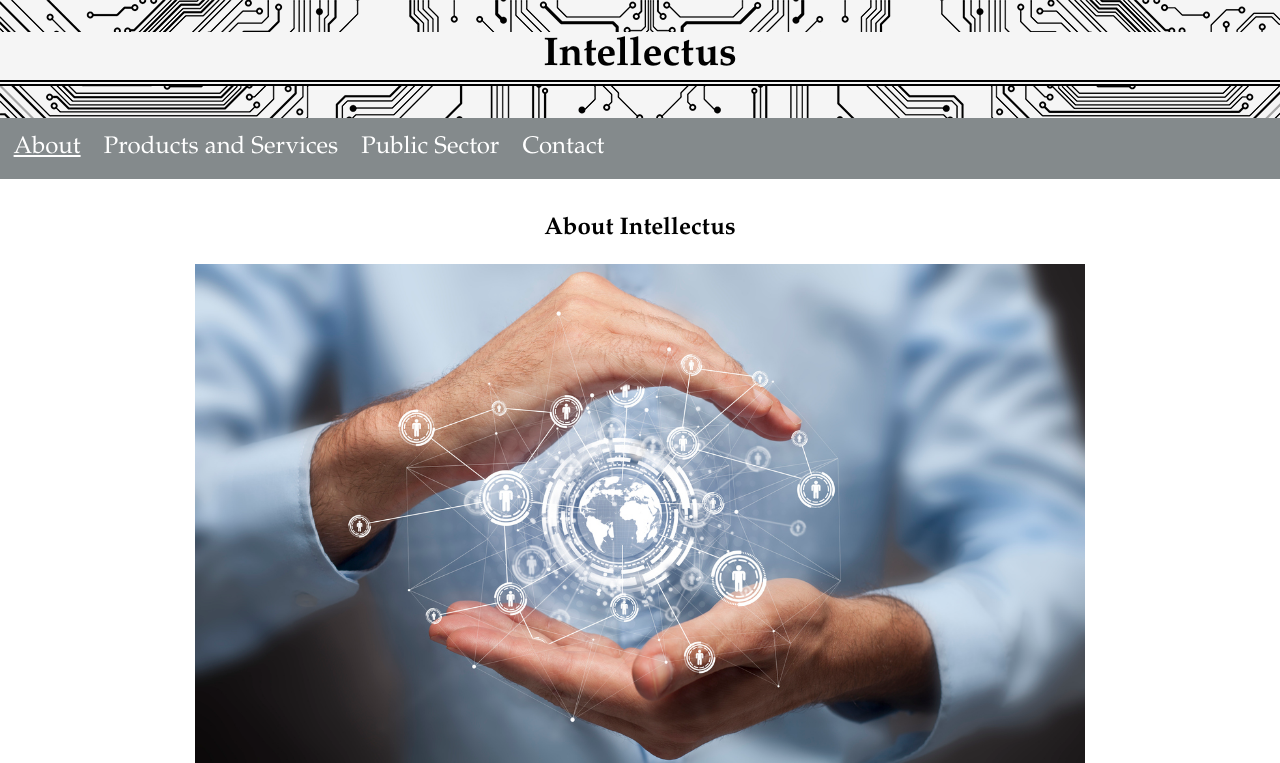
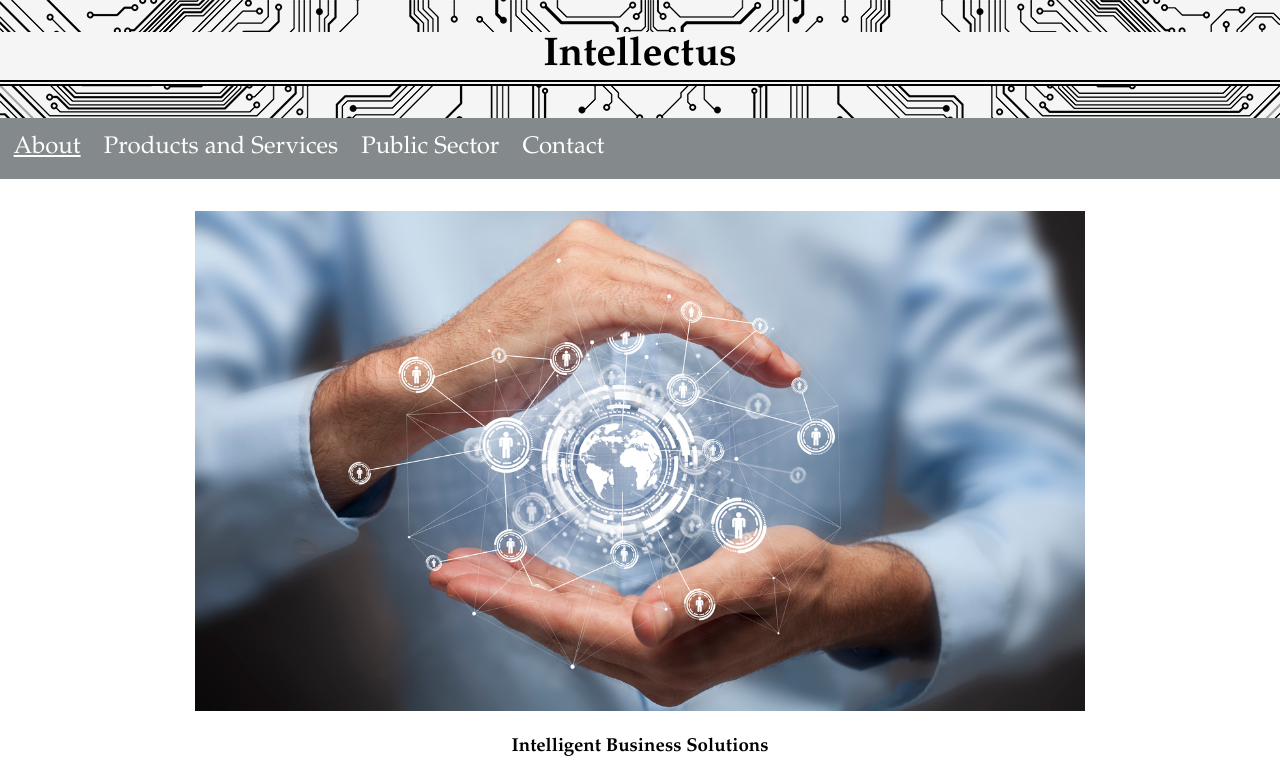
Before and after one commit to ChrisWatson1/Website, a PHP site: page /home.php in a window 1280 px wide. Shown: the top 763 px of the page. Run offline with PHP 8.4, Linux system fonts and the light colour scheme.

Commit message:
Update about.php

```diff
--- a/about.php
+++ b/about.php
@@ -1,6 +1,4 @@
 <article class= "main about">
-
-<h2>About Intellectus</h2>
 
 <figure> <img src="images/about.jpg" alt="" /></figure>
 <h3> Intelligent Business Solutions </h3>
```
